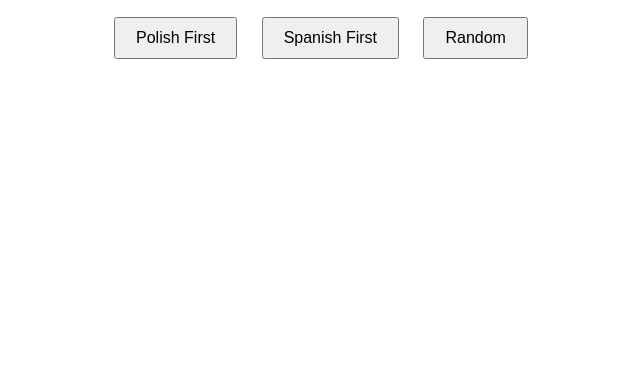
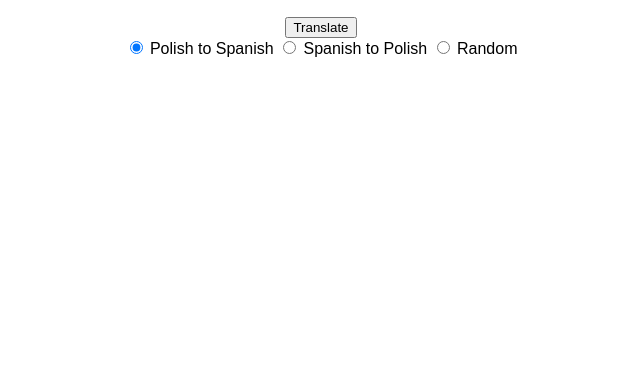
Before and after one commit to MuFa117/fiszki, a plain HTML site: page index.html in a window 1280 px wide. Shown: the part 413-800 px from the top of the page, without its empty margins (319-959 px from the left). Drawn offline with Linux system fonts and the light colour scheme.

Commit message:
Update index.html

```diff
--- a/index.html
+++ b/index.html
@@ -9,10 +9,11 @@
 <body>
     <div class="container">
         <div id="wordDisplay" class="word-display">Tap to start</div>
-        <div class="controls">
-            <button id="polishFirst">Polish First</button>
-            <button id="spanishFirst">Spanish First</button>
-            <button id="randomOrder">Random</button>
+        <button id="translateButton">Translate</button>
+        <div class="radio-group">
+            <label><input type="radio" name="mode" value="plToEs" checked> Polish to Spanish</label>
+            <label><input type="radio" name="mode" value="esToPl"> Spanish to Polish</label>
+            <label><input type="radio" name="mode" value="random"> Random</label>
         </div>
     </div>
     <script src="script.js"></script>
```
